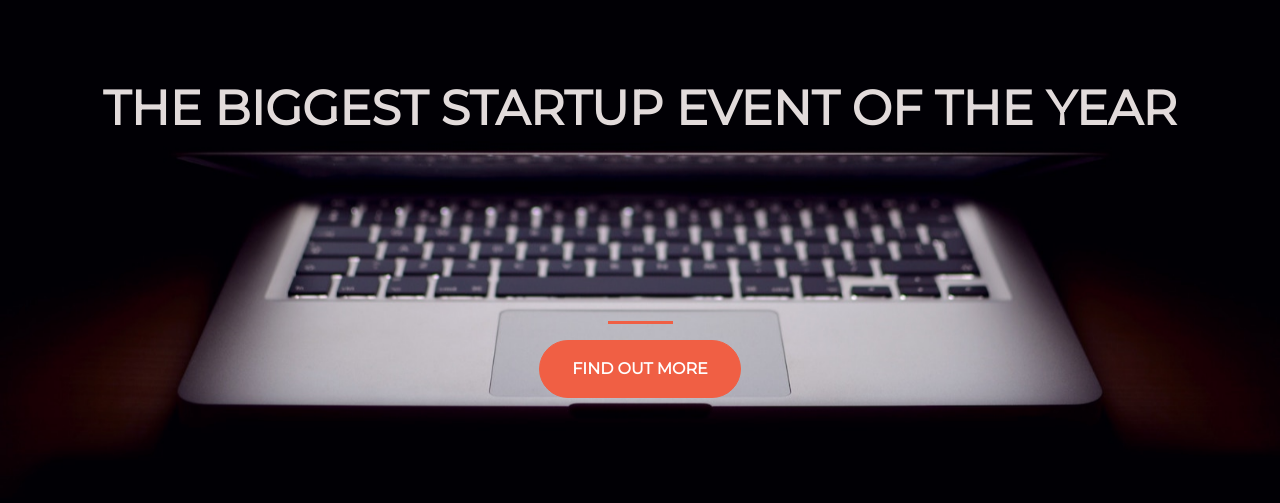
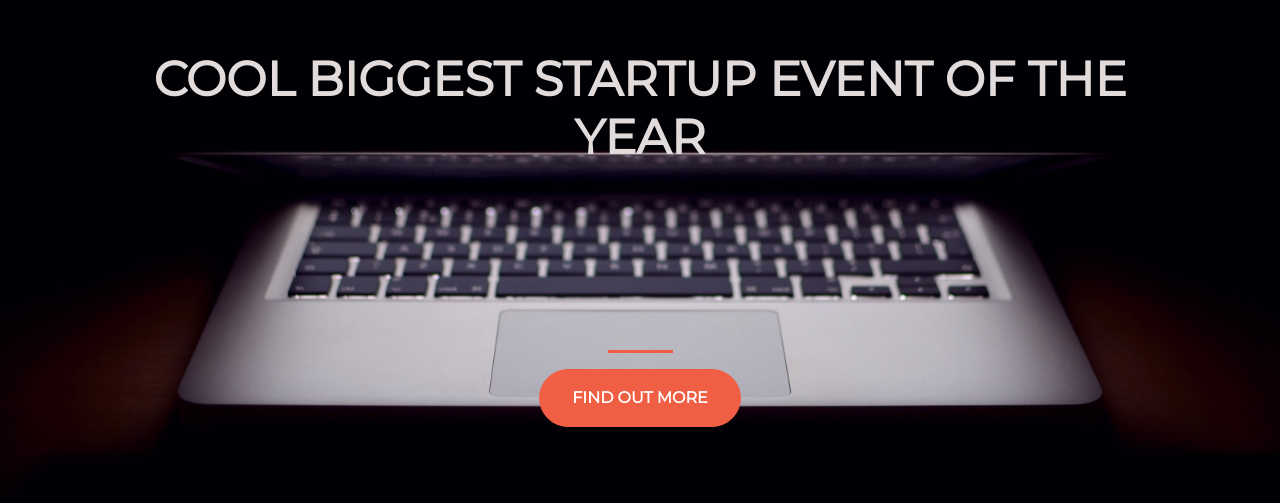
Before and after one commit to Samad48/check, a plain HTML site: page index.html in a window 1280 px wide. Shown: the part 161-664 px from the top of the page. Drawn offline with nearby package versions, Linux system fonts and the light colour scheme.

Commit message:
change title

```diff
--- a/index.html
+++ b/index.html
@@ -18,7 +18,7 @@
     <div class="container d-flex align-items-center h-100">
       <div class="row">
         <header class="text-center col-12">
-          <h1 class="text-uppercase"><strong>The biggest startup event of the year</strong></h1>
+          <h1 class="text-uppercase"><strong>Cool biggest startup event of the year</strong></h1>
         </header>
         <div class="buffer col-12"></div>
         <section class="text-center col-12">
```
